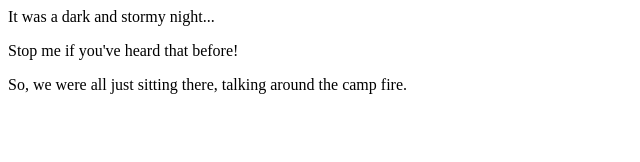
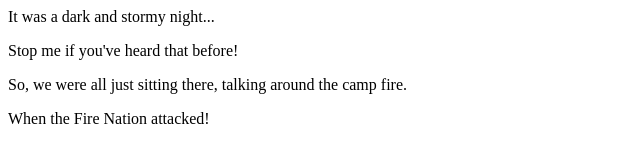
Before and after one commit to etrekell/fireside-story, a plain HTML site: page index.html in a window 1280 px wide. Shown: the whole page, without its empty margins (0-640 px from the left). Drawn offline with Linux system fonts and the light colour scheme.

Commit message:
added fourth line to story

```diff
--- a/index.html
+++ b/index.html
@@ -3,5 +3,6 @@
         <p>It was a dark and stormy night...</p>
         <p>Stop me if you've heard that before!</p>
         <p>So, we were all just sitting there, talking around the camp fire.</p>
+        <p>When the Fire Nation attacked!</p>
     </body>
 </html>
```
